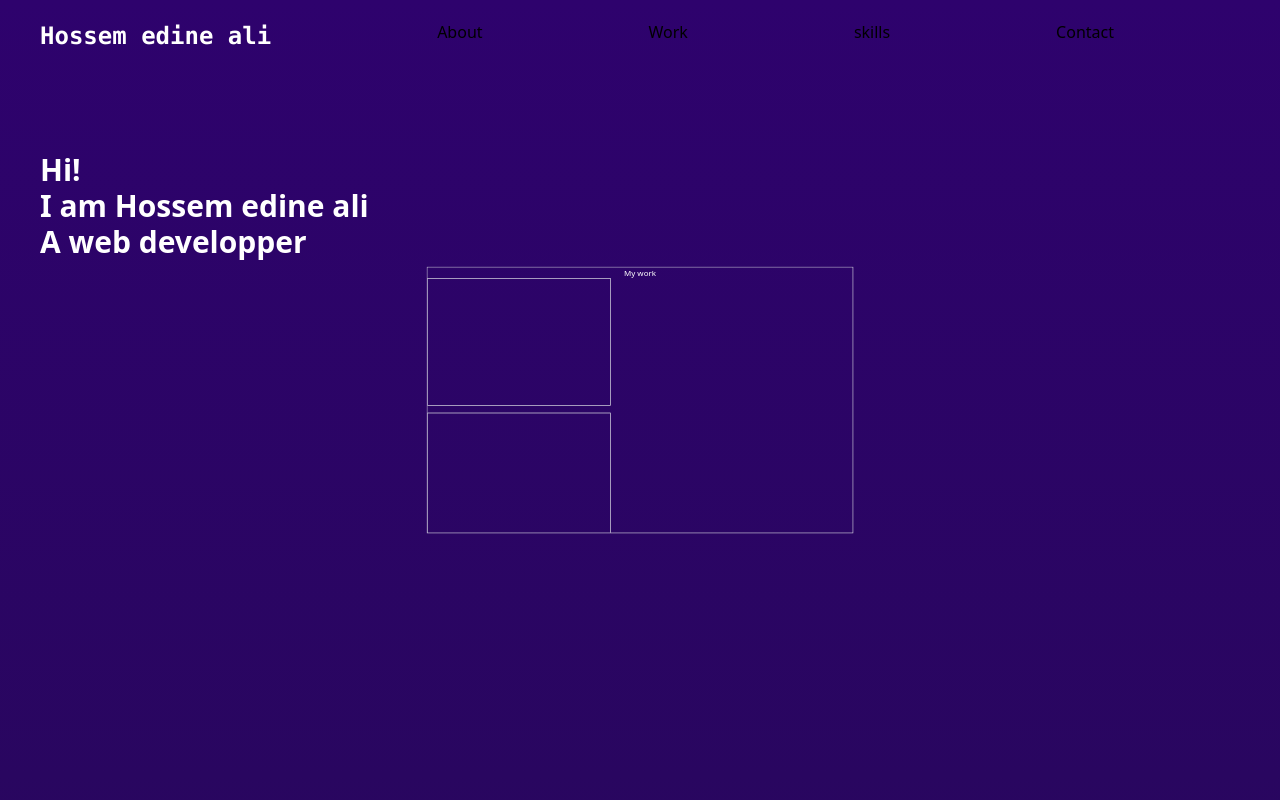
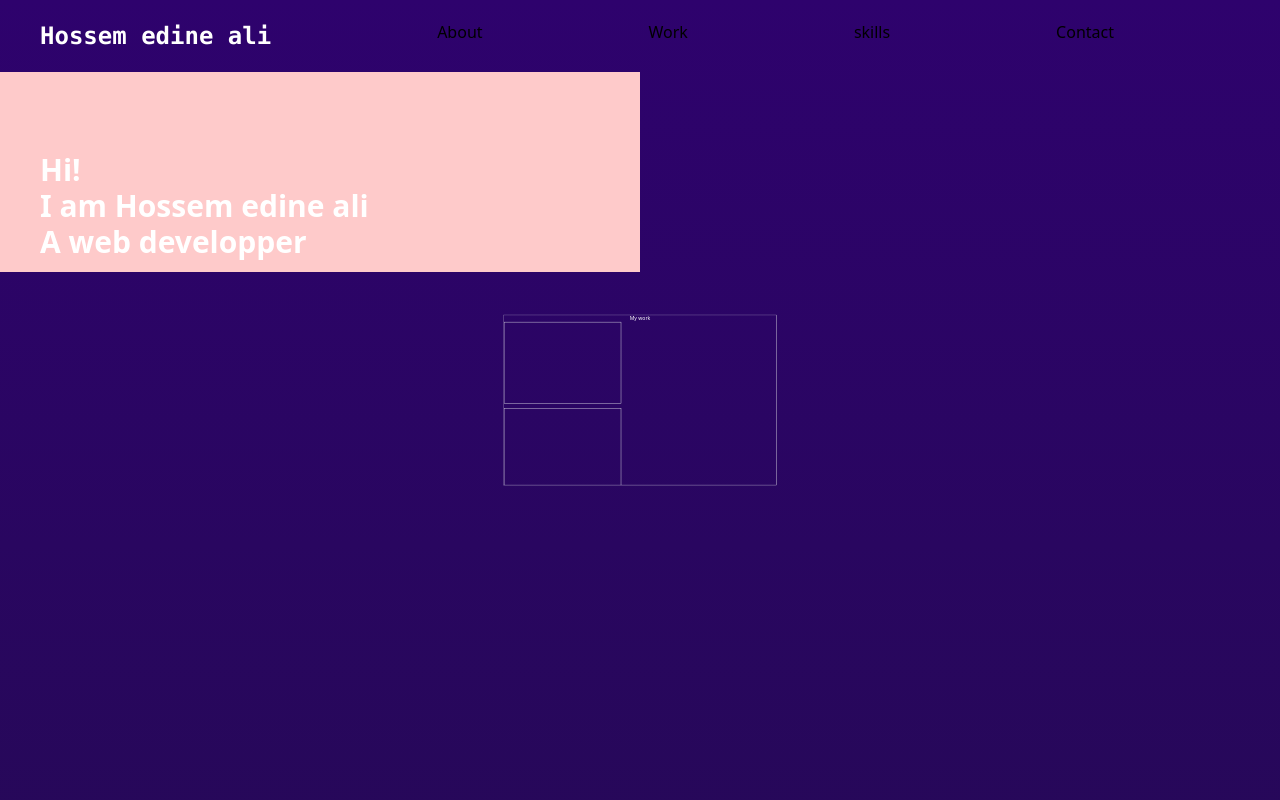
Before and after one commit to hossemedineali/portfolio, a Next.js app: page / in a window 1280 px wide. Shown: the top 800 px of the page. Built offline with nearby package versions, Linux system fonts and the light colour scheme.

Commit message:
testing layout

```diff
--- a/src/pages/index.tsx
+++ b/src/pages/index.tsx
@@ -2,7 +2,7 @@ import { type NextPage } from "next";
 import Head from "next/head";
 import Link from "next/link";
 import Header from "../components/header";
-import { useAnimation, useScroll,motion } from "framer-motion"
+import { useAnimation, useScroll,motion, MotionValue } from "framer-motion"
 import { useEffect, useState } from "react";
 import Work from "../components/work";
 const Home: NextPage = () => {
@@ -14,12 +14,20 @@ const y=useAnimation()
 
 const [top,setTop]=useState<number>(0)
 const [progress,setProgress]=useState(0.3)
+const [position,setPosition]=useState(0)
+
 
   useEffect(()=>{
 
     scrollY.onChange(()=>{
+    if(scrollY.get()>500){
+      setPosition(1)
+    }
+    else{
+      setPosition(0)
+    }
       if(scrollY.get()<320){
-        if((scrollY.get()/320)>0.3){
+        if((scrollY.get()/320)>0.3&&(scrollY.get()/320)<0.99){
           setTop(scrollY.get())
           setProgress(scrollY.get()/320)
 
@@ -28,10 +36,10 @@ const [progress,setProgress]=useState(0.3)
 
       }
 
-      if(scrollY.get()>340&&scrollY.get()<640){
+      if(scrollY.get()>360&&scrollY.get()<640){
         if(scrollY.get()<640){
           if(-1*(1-(640/scrollY.get()))>0.33){
-            setProgress(-1*(1-(640/scrollY.get())))
+            setProgress(-1*(0.12+1-(640/scrollY.get())))
 
           }
 
@@ -57,16 +65,18 @@ const [progress,setProgress]=useState(0.3)
       <main className="min-h-[800px]   bg-gradient-to-b from-[#2e026d] to-[#15162c]">
         <Header/>
 
-        <div className="relative h-screen  flex   flex-col   ">
-          <div className="w-full px-10 md:w-1/2 h-[200px] md:py-20">
+        <div className="relative h-screen     ">
+          <div className="w-full px-10 md:w-1/2 h-[200px] md:py-20 bg-red-200">
                 <p className="text-white text-xl md:text-2xl lg:text-3xl font-bold">Hi!</p>
                 <p className="text-white text-xl md:text-2xl lg:text-3xl font-bold">I am Hossem edine ali</p>
                 <p className="text-white text-xl md:text-2xl lg:text-3xl font-bold">A web developper</p>
           </div>
 {/*   */}
-          <motion.div style={{scale:`${+progress.toString()}`} } className={`  fixed top-0 right-0 left-0 bottom-0  z-10 border-2 ${progress>0.9?'overflow-auto':'overflow-hidden'} `}>
+         {true&& <motion.div  style={{scale:`${+progress.toString()}` ,  } }
+
+         className={` ${position==0?'fixed': 'relative'}  ${position==0?'': 'h-[550px] top-[50%]'}  top-0 right-0 left-0 bottom-0  z-10 border-2 ${progress>0.9?'overflow-auto':'overflow-hidden'} scrollbar-hide`}>
               <Work/>
-          </motion.div>
+          </motion.div>}
 
         {/*   <motion.div
 
@@ -86,7 +96,7 @@ const [progress,setProgress]=useState(0.3)
               {<Work/>}
           </div> */}
           </div>
-          <div className="h-[3000px]">
+          <div className="h-[1500px] border-2 mt-[350px] bg-red-600">
 
           </div>
       </main>
```
